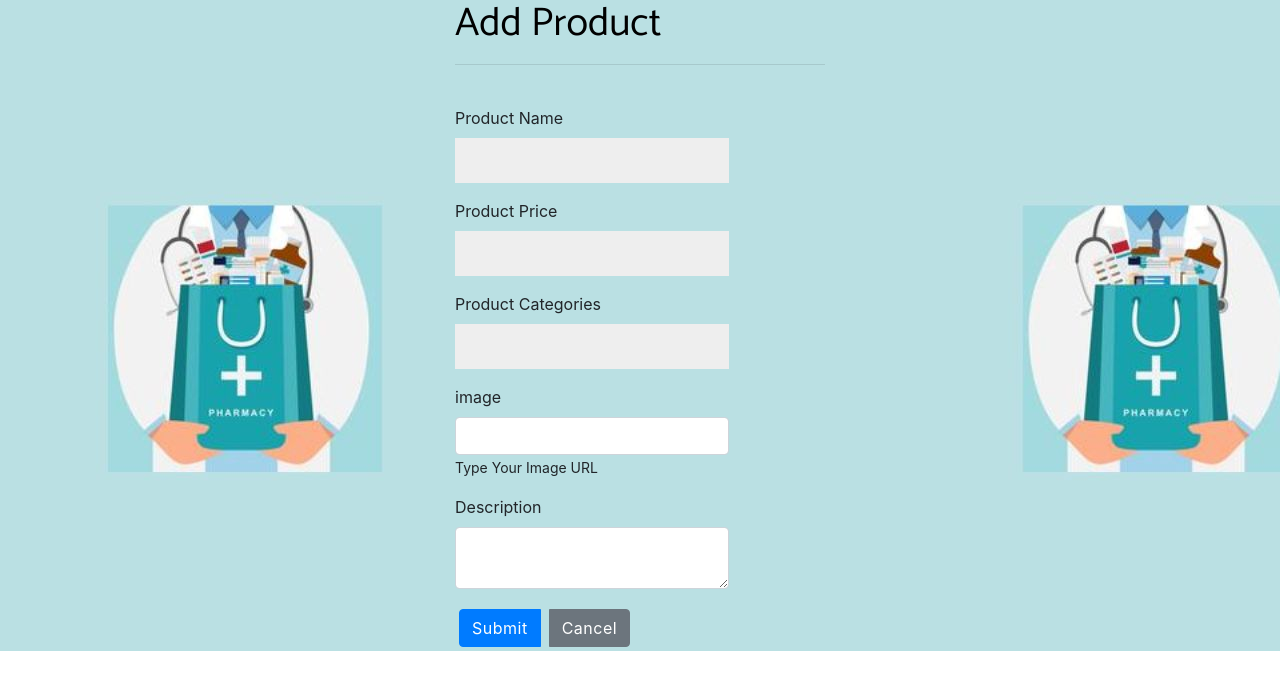
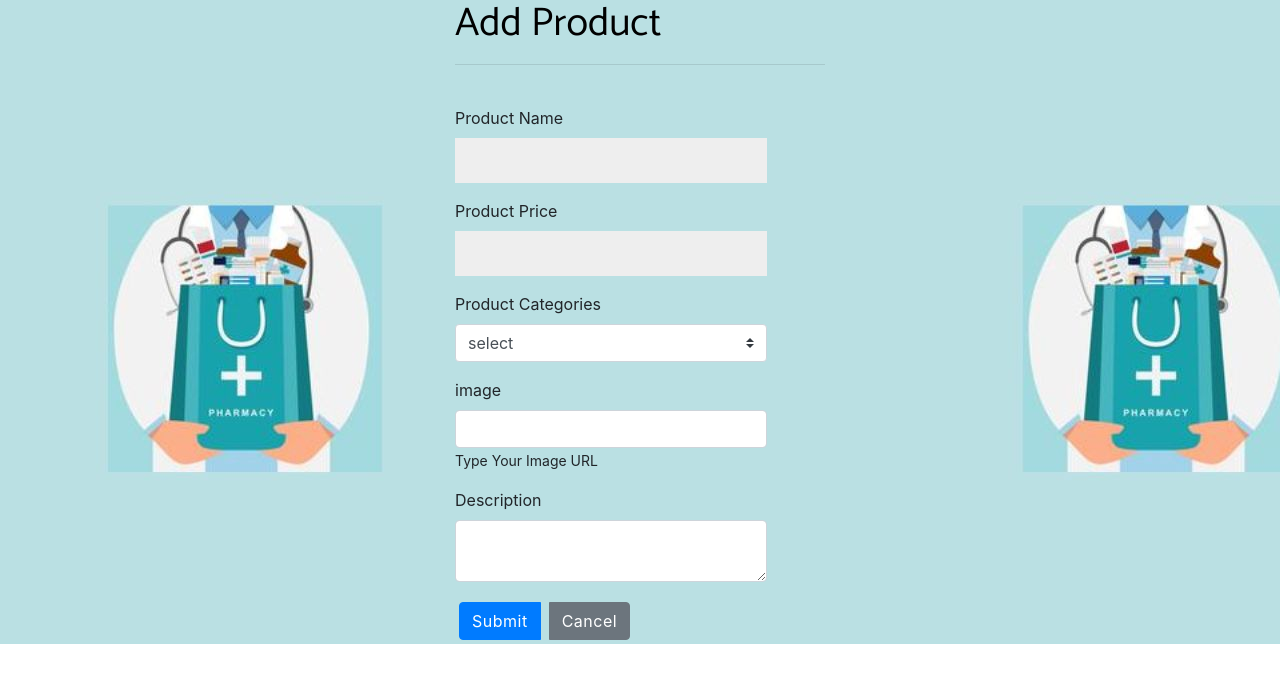
Before and after one commit to VarshaPrasanna/PharmacyReact, a React (Create React App) app in the folder frontend/: page /Addproduct in a window 1280 px wide. Shown: the top 690 px of the page. Built offline with nearby package versions, Linux system fonts and the light colour scheme; the HTML template or start-up script is replaced by a standard one.

Commit message:
Categories in Manage Products

```diff
--- a/frontend/src/components/Admin/AdminComponents/ManageProducts/Add-Product.js
+++ b/frontend/src/components/Admin/AdminComponents/ManageProducts/Add-Product.js
@@ -72,13 +72,18 @@ function AddProduct(props) {
                 </div>
                 <div className="form-group">
                     <label className="form-label"> Product Categories</label>
-                    <input type="text"
-                        name="categories"
-                        className="form-control"
-                        onChange={handleChange}
-                        required
-                    />
-                </div>
+                        <select className="custom-select form-control" name="categories"  onChange={handleChange} required >
+                            <option value="">select</option>
+                            <option value="Homeopathy">Homeopathy</option>
+                            <option value="Ayurveda">Ayurveda</option>
+                            <option value="Health devices">Health devices</option>
+                            <option value="Covid essentials" >Covid essentials</option>
+                            <option value="Nutrients" >Nutrients</option>
+                            <option value="Clinical" >Clinical</option>
+                            <option value="Personal Care" >Personal Care</option>
+                            <option value="Home Care" >Home Care</option>
+                        </select>
+                    </div>
 
                 <div className="form-group">
                     <label className="form-label">image</label>
--- a/frontend/src/components/Admin/AdminComponents/ManageProducts/Update-Product.js
+++ b/frontend/src/components/Admin/AdminComponents/ManageProducts/Update-Product.js
@@ -84,14 +84,18 @@ function UpdateProduct(props) {
                         </div>
                         <div className="form-group">
                     <label className="form-label"> Product Categories</label>
-                    <input type="text"
-                        name="Categories"
-                        className="form-control"
-                        value={product.categories}
-                        onChange={handleChange}
-                        required
-                    />
-                     </div>
+                            <select className="custom-select form-control" name="categories" value={product.categories} onChange={handleChange} required >
+                                <option value="">select</option>
+                                <option value="Homeopathy">Homeopathy</option>
+                                <option value="Ayurveda">Ayurveda</option>
+                                <option value="Health devices">Health devices</option>
+                                <option value="Covid essentials" >Covid essentials</option>
+                                <option value="Nutrients" >Nutrients</option>
+                                <option value="Clinical" >Clinical</option>
+                                <option value="Personal Care" >Personal Care</option>
+                                <option value="Home Care" >Home Care</option>
+                            </select>
+                        </div>
 
                         <div className="form-group">
                             <label className="form-label">image</label>
```
